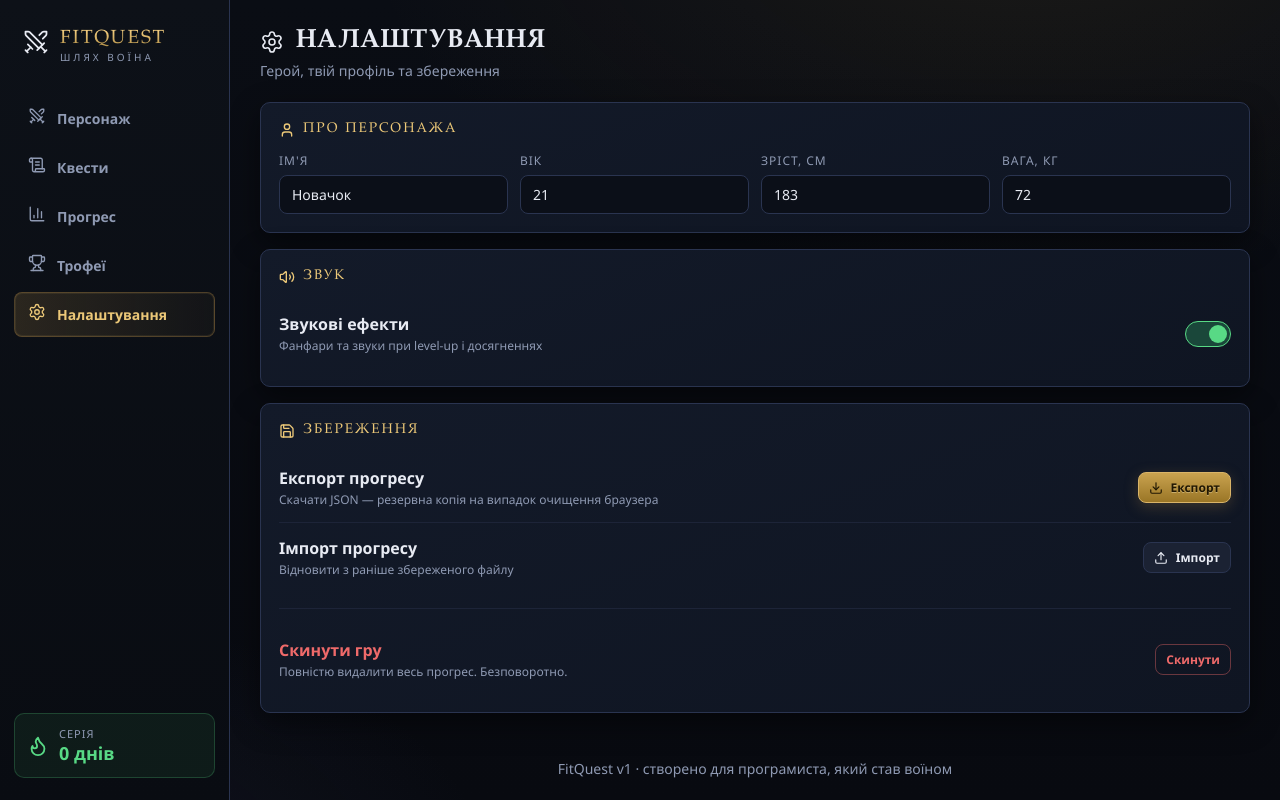
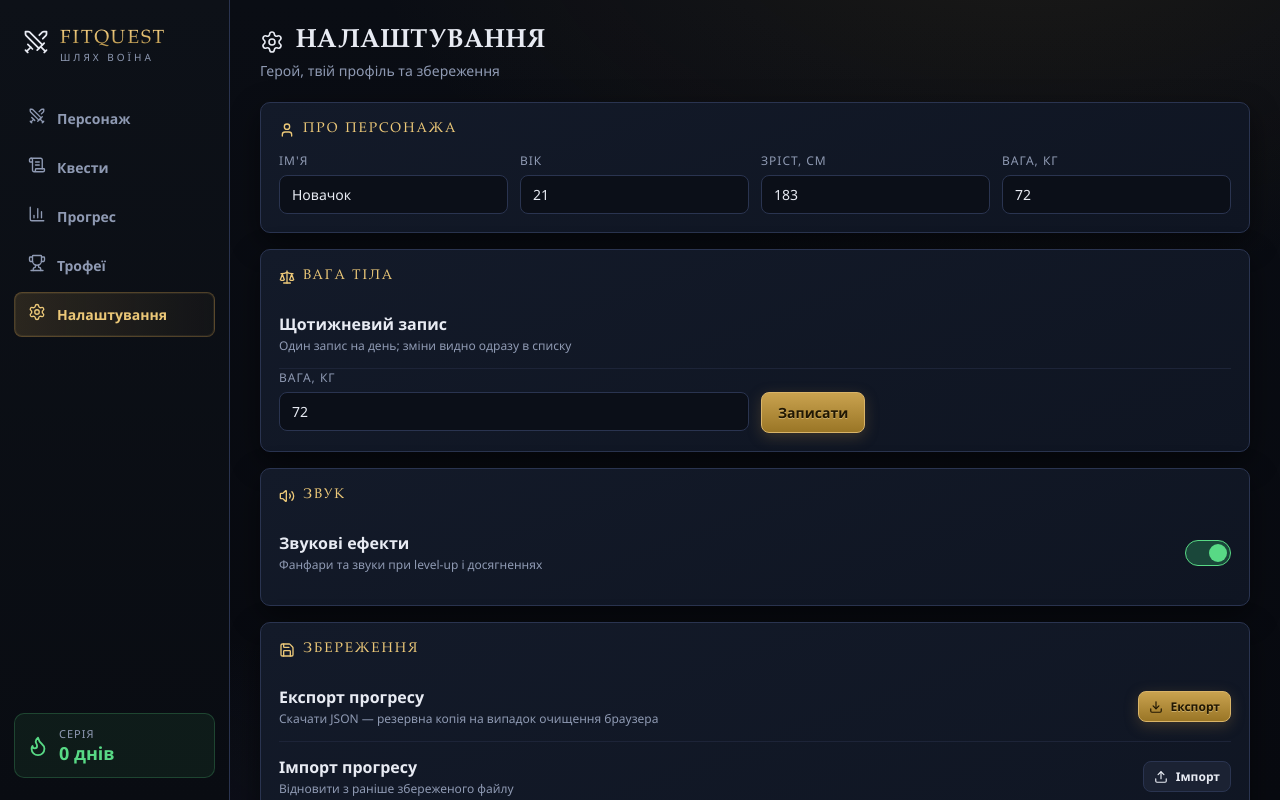
Before and after one commit to blackprinceoff/workout-app, a React (Vite) app: page / in a window 1280 px wide. Both pictures are taken after a click on the button "Налаштування". Shown: the top 800 px of the page. Built offline with nearby package versions, Linux system fonts and the light colour scheme.

Commit message:
feat: weekly weight log (state v5, settings panel, history)

```diff
--- a/src/game/constants.ts
+++ b/src/game/constants.ts
@@ -2,7 +2,7 @@ import type { DayKind, Intensity, QuestCategory, StatKey } from './types'
 
 export const STORAGE_KEY = 'fitquest-state-v2'
 
-export const STATE_VERSION = 4
+export const STATE_VERSION = 5
 
 export const STAT_LABELS: Record<StatKey, string> = {
   strength: 'Сила',
--- a/src/game/types.ts
+++ b/src/game/types.ts
@@ -80,6 +80,11 @@ export interface HabitPoint {
   value: number
 }
 
+export interface WeightEntry {
+  date: string
+  valueKg: number
+}
+
 export interface GameState {
   version: number
   createdAt: string
@@ -101,6 +106,7 @@ export interface GameState {
   unlockedAchievements: Record<string, string>
   sickUsed: string[]
   habitHistory: HabitPoint[]
+  weightHistory: WeightEntry[]
   swapsUsed: number
   soreGroups: MuscleGroup[]
   events: GameEvent[]
--- a/src/pages/Settings.tsx
+++ b/src/pages/Settings.tsx
@@ -1,8 +1,10 @@
 import { useRef, useState } from 'react'
 import { useGame } from '../state/GameContext'
+import { formatUa } from '../game/dates'
 import {
   Download,
   Save,
+  Scale,
   Settings as SettingsIcon,
   Upload,
   User,
@@ -10,10 +12,25 @@ import {
 } from '../components/Glyphs'
 
 export function Settings() {
-  const { state, setName, updateProfile, toggleSound, importState, resetGame, doExport } = useGame()
+  const { state, setName, updateProfile, addWeight, toggleSound, importState, resetGame, doExport } =
+    useGame()
   const fileRef = useRef<HTMLInputElement>(null)
   const [importError, setImportError] = useState(false)
   const [confirmReset, setConfirmReset] = useState(false)
+  const latestWeight = state.weightHistory[state.weightHistory.length - 1]?.valueKg ?? state.profile.weightKg
+  const [weightInput, setWeightInput] = useState(String(latestWeight))
+  const [weightSaved, setWeightSaved] = useState(false)
+
+  const recent = state.weightHistory.slice(-6).reverse()
+
+  const saveWeight = () => {
+    const v = Number(weightInput)
+    if (!Number.isFinite(v) || v <= 0 || v > 400) return
+    addWeight(Math.round(v * 10) / 10)
+    setWeightInput(String(Math.round(v * 10) / 10))
+    setWeightSaved(true)
+    window.setTimeout(() => setWeightSaved(false), 2000)
+  }
 
   const applyImport = async (file: File) => {
     const text = await file.text()
@@ -89,6 +106,77 @@ export function Settings() {
             />
           </div>
         </div>
+      </div>
+
+      <div className="panel section-mb">
+        <div className="panel-title">
+          <Scale size={16} /> Вага тіла
+        </div>
+        <div className="settings-row">
+          <div>
+            <div className="settings-label">Щотижневий запис</div>
+            <div className="settings-hint">
+              Один запис на день; зміни видно одразу в списку
+            </div>
+          </div>
+          {weightSaved && (
+            <span style={{ color: 'var(--gold)', fontSize: 13 }}>Записано</span>
+          )}
+        </div>
+        <div className="form-grid">
+          <div className="field">
+            <label htmlFor="weight-value">Вага, кг</label>
+            <input
+              id="weight-value"
+              type="number"
+              min={30}
+              max={400}
+              step={0.1}
+              value={weightInput}
+              onChange={(e) => setWeightInput(e.target.value)}
+              onKeyDown={(e) => {
+                if (e.key === 'Enter') saveWeight()
+              }}
+            />
+          </div>
+          <div className="field">
+            <label htmlFor="weight-save">&nbsp;</label>
+            <button id="weight-save" className="btn btn-gold" onClick={saveWeight}>
+              Записати
+            </button>
+          </div>
+        </div>
+        {recent.length > 0 && (
+          <div style={{ marginTop: 8, display: 'grid', gap: 6 }}>
+            {recent.map((w, i) => {
+              const prev = state.weightHistory[state.weightHistory.length - 1 - i - 1]
+              const delta = prev ? w.valueKg - prev.valueKg : null
+              return (
+                <div
+                  key={w.date}
+                  style={{ display: 'flex', justifyContent: 'space-between', fontSize: 14 }}
+                >
+                  <span style={{ color: 'var(--text-dim)' }}>{formatUa(w.date)}</span>
+                  <span>
+                    <strong>{w.valueKg}</strong> кг
+                    {delta !== null && delta !== 0 && (
+                      <span
+                        style={{
+                          marginLeft: 8,
+                          color: delta < 0 ? 'var(--good)' : 'var(--danger)',
+                          fontSize: 12,
+                        }}
+                      >
+                        {delta > 0 ? '+' : ''}
+                        {delta.toFixed(1)}
+                      </span>
+                    )}
+                  </span>
+                </div>
+              )
+            })}
+          </div>
+        )}
       </div>
 
       <div className="panel section-mb">
--- a/src/state/GameContext.tsx
+++ b/src/state/GameContext.tsx
@@ -43,6 +43,7 @@ type Action =
   | { type: 'CLEAR_EVENTS' }
   | { type: 'SET_NAME'; name: string }
   | { type: 'UPDATE_PROFILE'; age: number; heightCm: number; weightKg: number }
+  | { type: 'ADD_WEIGHT'; valueKg: number }
   | { type: 'TOGGLE_SOUND' }
   | { type: 'IMPORT_STATE'; state: GameState }
   | { type: 'RESET' }
@@ -260,6 +261,15 @@ export function reducer(state: GameState, action: Action): GameState {
         ...state,
         profile: { ...state.profile, ...action },
       }
+    case 'ADD_WEIGHT': {
+      const { valueKg } = action
+      if (!Number.isFinite(valueKg) || valueKg <= 0 || valueKg > 500) return state
+      const rest = state.weightHistory.filter((w) => w.date !== state.currentDate)
+      const next = [...rest, { date: state.currentDate, valueKg }].sort((a, b) =>
+        a.date < b.date ? -1 : 1,
+      )
+      return { ...state, weightHistory: next.slice(-520) }
+    }
     case 'TOGGLE_SOUND':
       return { ...state, settings: { ...state.settings, sound: !state.settings.sound } }
     case 'IMPORT_STATE':
@@ -297,6 +307,7 @@ interface GameContextValue {
   swapsLeft: number
   setName: (name: string) => void
   updateProfile: (age: number, heightCm: number, weightKg: number) => void
+  addWeight: (valueKg: number) => void
   toggleSound: () => void
   importState: (json: string) => boolean
   resetGame: () => void
@@ -353,6 +364,7 @@ export function GameProvider({ children }: { children: ReactNode }) {
       setName: (name) => dispatch({ type: 'SET_NAME', name }),
       updateProfile: (age, heightCm, weightKg) =>
         dispatch({ type: 'UPDATE_PROFILE', age, heightCm, weightKg }),
+      addWeight: (valueKg) => dispatch({ type: 'ADD_WEIGHT', valueKg }),
       toggleSound: () => dispatch({ type: 'TOGGLE_SOUND' }),
       importState: (json) => {
         try {
--- a/src/state/storage.ts
+++ b/src/state/storage.ts
@@ -62,6 +62,7 @@ export function createInitialState(): GameState {
     unlockedAchievements: {},
     sickUsed: [],
     habitHistory: [],
+    weightHistory: [],
     swapsUsed: 0,
     soreGroups: [],
     events: [],
@@ -72,7 +73,8 @@ export function createInitialState(): GameState {
  * Міграція старих збережень:
  *  v1 → v2: integrity → habit, без стата discipline;
  *  v2 → v3: sickUsed / habitHistory;
- *  v3 → v4: swapsUsed / soreGroups.
+ *  v3 → v4: swapsUsed / soreGroups;
+ *  v4 → v5: weightHistory.
  */
 function migrateRaw(raw: unknown): unknown {
   if (!raw || typeof raw !== 'object') return raw
@@ -98,6 +100,9 @@ function migrateRaw(raw: unknown): unknown {
   if (version < 4) {
     next.swapsUsed = 0
     next.soreGroups = []
+  }
+  if (version < 5) {
+    next.weightHistory = []
   }
   return next
 }
@@ -146,6 +151,18 @@ export function normalizeState(raw: unknown): GameState | null {
             typeof (h as { value?: unknown }).value === 'number' &&
             Number.isFinite((h as { value?: unknown }).value),
         )
+      : [],
+    weightHistory: Array.isArray(r.weightHistory)
+      ? r.weightHistory.filter((w): w is GameState['weightHistory'][number] => {
+          if (!w || typeof w !== 'object') return false
+          const rec = w as { date?: unknown; valueKg?: unknown }
+          return (
+            isDateKey(rec.date) &&
+            typeof rec.valueKg === 'number' &&
+            Number.isFinite(rec.valueKg) &&
+            rec.valueKg >= 0
+          )
+        })
       : [],
     swapsUsed: typeof r.swapsUsed === 'number' && Number.isFinite(r.swapsUsed) ? r.swapsUsed : 0,
     soreGroups: Array.isArray(r.soreGroups)
```
Also changed, not shown: 2 other files (tests, documents, lock files or other folders).
